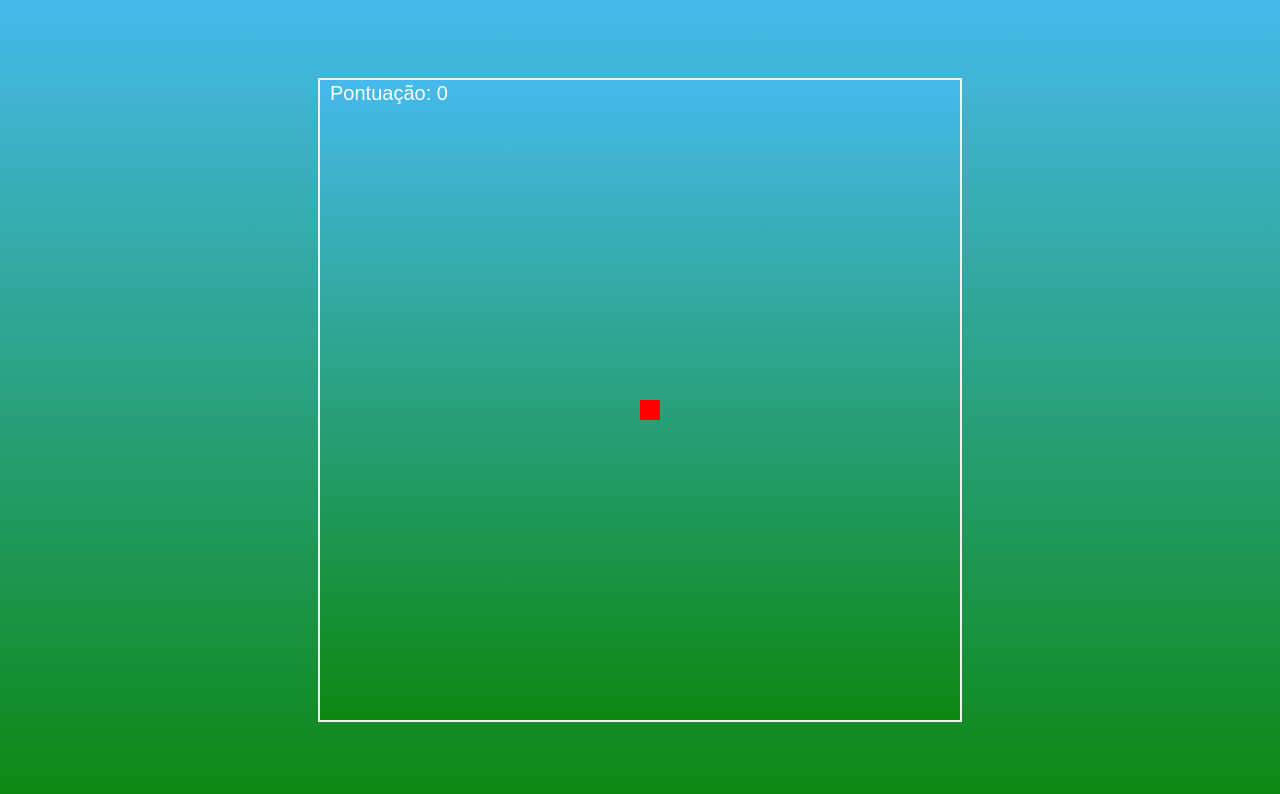
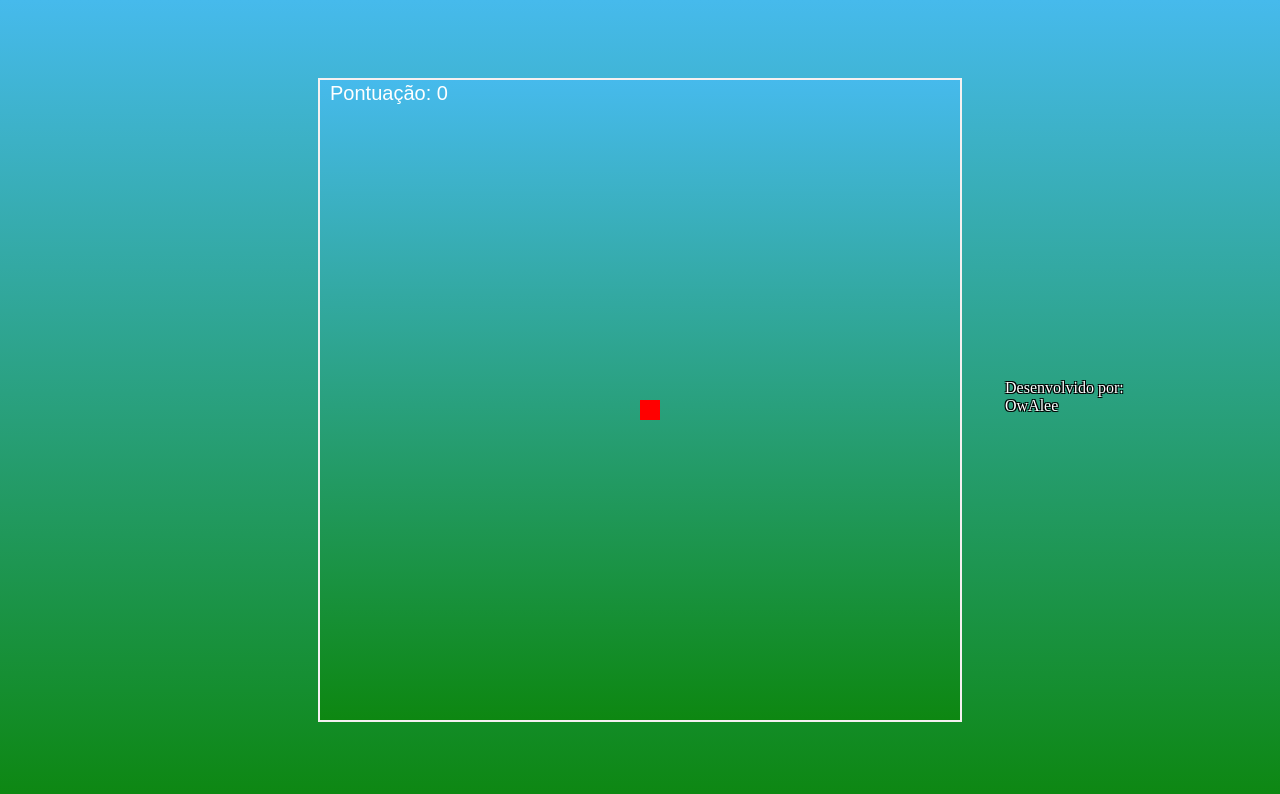
Before and after one commit to Owaleee/SnakeGame, a plain HTML site: page Index.html in a window 1280 px wide. Drawn offline with Linux system fonts and the light colour scheme.

Commit message:
adição de link
link do criador "eu"

```diff
--- a/Index.html
+++ b/Index.html
@@ -9,7 +9,7 @@
 <body>
     <canvas id="snakeCanvas" width="640" height="640"></canvas>
 
-
+    <a id="OwAlee" onclick="redirecionar()">Desenvolvido por: OwAlee</a>
 </body>
 <script src="snake.js"></script>
 </html>
--- a/Style.css
+++ b/Style.css
@@ -14,3 +14,23 @@ body {
     border: 2px solid rgb(245, 241, 241);
     box-sizing: border-box;
 }
+
+#OwAlee {
+  display: inline-block;
+  cursor: pointer;
+  margin-bottom: 6px;
+  color: white;
+  max-width: 150px;
+  text-shadow: -1px -1px 0 #000000, 1px -1px 0 #000000, -1px 1px 0 #000000, 1px 1px 0 #000000;
+  position: absolute;
+  /* cálculo de espaçamento */
+  top: (50px);
+  right: 50px;
+  transform: translateX(-50%);
+  transition: color 0.8s ease-in, transform 0.3s ease-in-out;
+}
+
+#OwAlee:hover {
+  color: rgba(28, 5, 238, 0.836);
+  transform: translateX(-50%) scale(1.1);
+}
--- a/snake.js
+++ b/snake.js
@@ -117,3 +117,9 @@ document.addEventListener("keydown", changeDirection);
 // Inicializa o jogo
 generateFood();
 const game = setInterval(updateGame, 150);
+
+//Função para direcionar a partir do click
+
+function redirecionar() {
+  window.location.href = "https://linktr.ee/owalee";
+}
```
